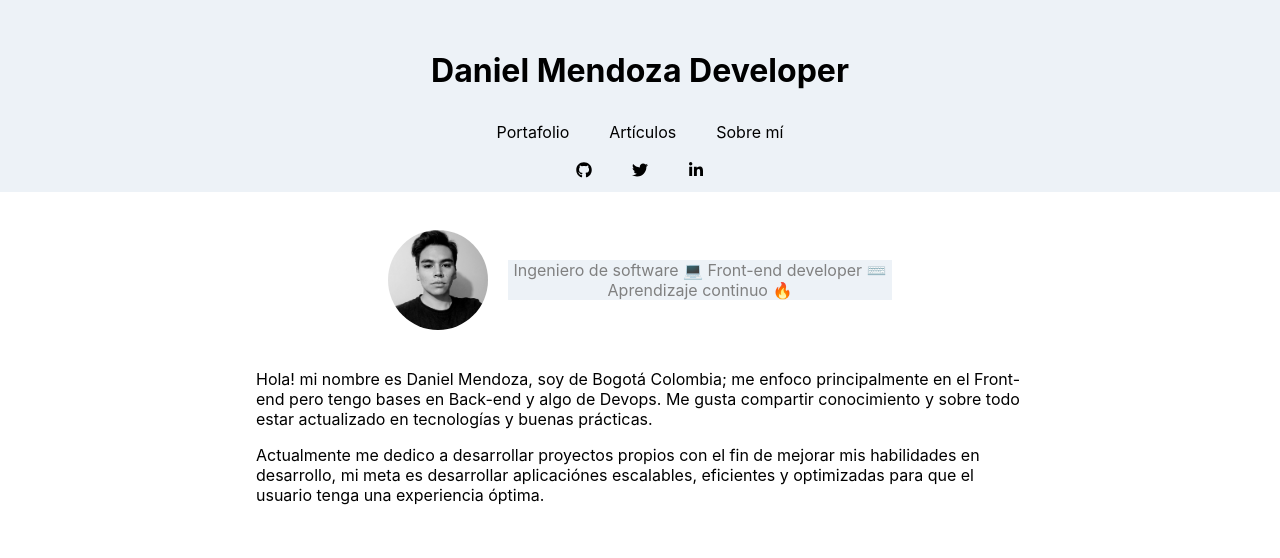
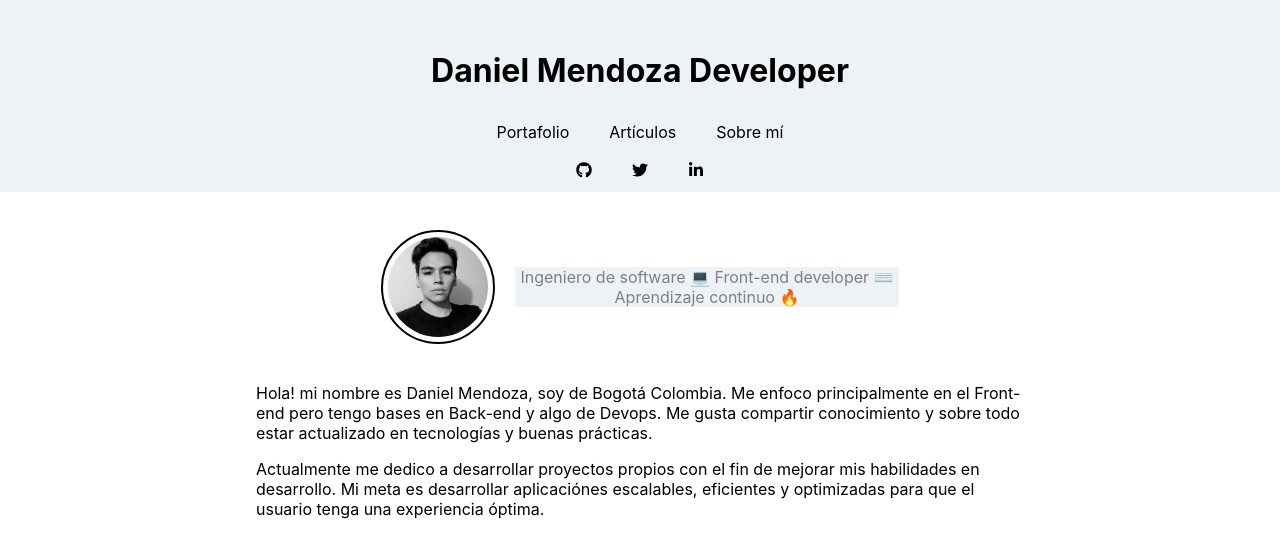
Before and after one commit to Danieruone/my-portfolio, a React (Create React App) app: page /about-me in a window 1280 px wide. Shown: the top 558 px of the page. Built offline with nearby package versions, Linux system fonts and the light colour scheme.

Commit message:
font changes

```diff
--- a/src/components/AboutMe/index.js
+++ b/src/components/AboutMe/index.js
@@ -5,7 +5,6 @@ import {
   ImageContainer,
   PositionText,
   DescriptionContainer,
-  DescriptionText,
 } from "./styles";
 
 export const AboutMe = () => {
@@ -19,8 +18,8 @@ export const AboutMe = () => {
         <PositionText>{position}</PositionText>
       </PresentationContainer>
       <DescriptionContainer>
-        <DescriptionText>{description1}</DescriptionText>
-        <DescriptionText>{description2}</DescriptionText>
+        <p>{description1}</p>
+        <p>{description2}</p>
       </DescriptionContainer>
     </>
   );
--- a/src/components/AboutMe/styles.js
+++ b/src/components/AboutMe/styles.js
@@ -15,6 +15,10 @@ export const PresentationContainer = styled.div`
 export const ImageContainer = styled.div`
   width: 100px;
   height: 100px;
+  border: solid 2px;
+  border-color: black;
+  border-radius: 50%;
+  padding: 5px;
   & img {
     width: 100%;
     height: 100%;
@@ -47,12 +51,11 @@ export const DescriptionContainer = styled.div`
   @media (max-width: 600px) {
     padding-top: 5%;
   }
-`;
-
-export const DescriptionText = styled.p`
-  margin-top: 0;
-  width: 60%;
-  @media (max-width: 600px) {
-    width: 90%;
+  & p {
+    margin-top: 0;
+    width: 60%;
+    @media (max-width: 600px) {
+      width: 90%;
+    }
   }
 `;
--- a/src/components/Article/styles.js
+++ b/src/components/Article/styles.js
@@ -7,8 +7,7 @@ export const Anchor = styled.a`
   width: 60%;
   & h1 {
     color: black;
-    display: flex;
-    align-items: center;
+    line-height: 30px;
   }
 
   & p {
@@ -27,6 +26,5 @@ export const Anchor = styled.a`
 
   @media (max-width: 600px) {
     width: 90%;
-    line-height: 30px;
   }
 `;
--- a/src/content.js
+++ b/src/content.js
@@ -6,19 +6,19 @@ import profilePic from "./images/profile.jpg";
 
 export const projects = [
   {
+    image: localapp,
+    name: "Localapp",
+    description:
+      "Aplicación móvil dirigida al aporte de visibilidad a pequeños negocios.",
+    url: "",
+  },
+  {
     image: fox,
     name: "Jumper Fox",
     description:
       "Videojuego para dispositivos móviles desplegado en la tienda de Google.",
     url:
       "https://play.google.com/store/apps/details?id=com.DaruStudios.JumperFox&hl=es_CO",
-  },
-  {
-    image: localapp,
-    name: "Localapp",
-    description:
-      "Aplicación móvil dirigida al aporte de visibilidad a pequeños negocios.",
-    url: "",
   },
 ];
 
@@ -37,7 +37,7 @@ export const aboutMe = {
   position:
     "Ingeniero de software 💻 Front-end developer ⌨️ Aprendizaje continuo 🔥",
   description1:
-    "Hola! mi nombre es Daniel Mendoza, soy de Bogotá Colombia; me enfoco principalmente en el Front-end pero tengo bases en Back-end y algo de Devops. Me gusta compartir conocimiento y sobre todo estar actualizado en tecnologías y buenas prácticas.",
+    "Hola! mi nombre es Daniel Mendoza, soy de Bogotá Colombia. Me enfoco principalmente en el Front-end pero tengo bases en Back-end y algo de Devops. Me gusta compartir conocimiento y sobre todo estar actualizado en tecnologías y buenas prácticas.",
   description2:
-    "Actualmente me dedico a desarrollar proyectos propios con el fin de mejorar mis habilidades en desarrollo, mi meta es desarrollar aplicaciónes escalables, eficientes y optimizadas para que el usuario tenga una experiencia óptima.",
+    "Actualmente me dedico a desarrollar proyectos propios con el fin de mejorar mis habilidades en desarrollo. Mi meta es desarrollar aplicaciónes escalables, eficientes y optimizadas para que el usuario tenga una experiencia óptima.",
 };
```
